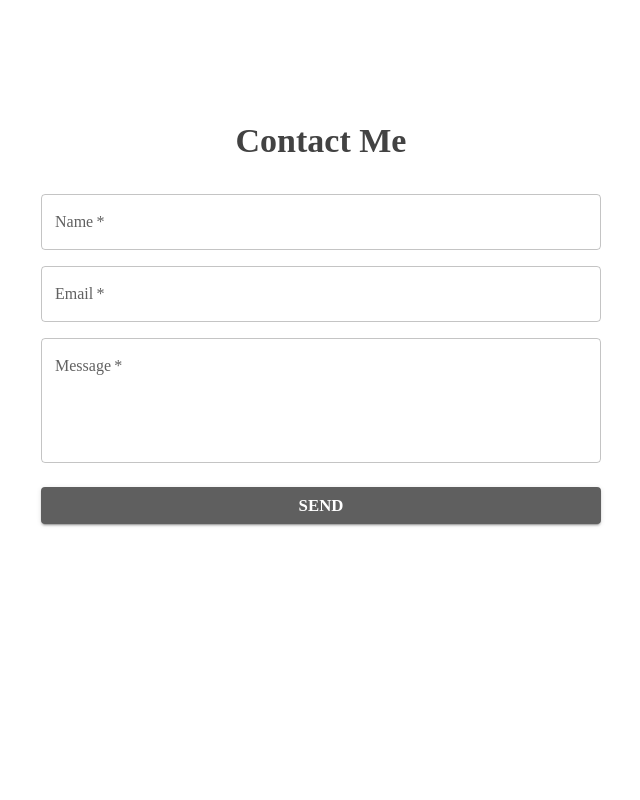
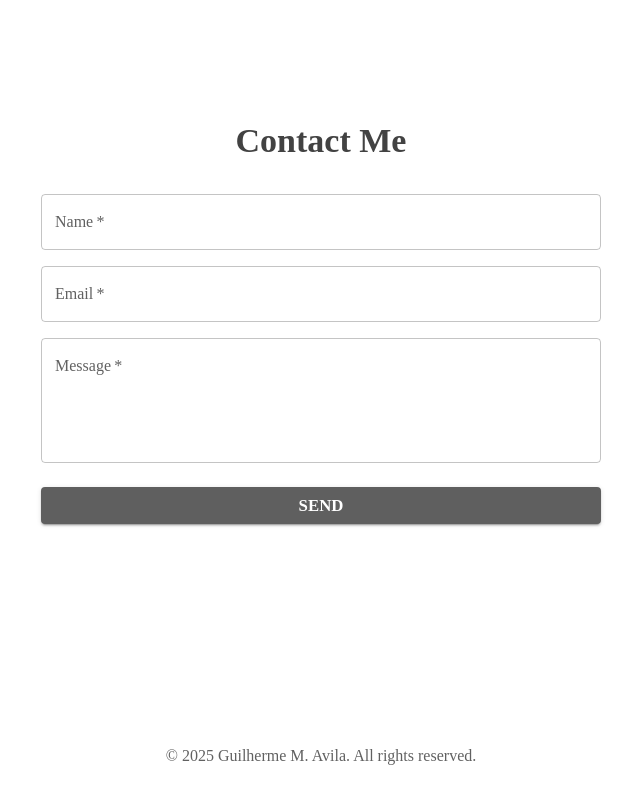
Before and after one commit to GM7Avila/my-portfolio, a React (Vite) app: page / in a window 1280 px wide. Shown: the part 1988-2788 px from the top of the page, without its empty margins (319-959 px from the left). Before the commit the page ends 2732 px from the top, so only its background shows below. Built offline with nearby package versions, Linux system fonts and the light colour scheme; a web font is replaced by a local one.

Commit message:
update Home

```diff
--- a/src/components/Home.tsx
+++ b/src/components/Home.tsx
@@ -104,6 +104,7 @@ const Home = () => {
   const mainControls = useAnimation();
   const ref = useRef(null);
   const isInView = useInView(ref, { once: true });
+  const currentYear = new Date().getFullYear();
 
   useEffect(() => {
     if (isInView) {
@@ -880,6 +881,20 @@ const Home = () => {
       >
         <Contact />
       </Box>
+      {/* Footer */}
+      <Box
+        sx={{
+          width: "100%",
+          display: "flex",
+          justifyContent: "center",
+          alignItems: "center",
+          mt: "0.5em",
+          mb: "2em",
+          color: theme.palette.text.secondary,
+        }}
+      >
+        © {currentYear} Guilherme M. Avila. All rights reserved.
+      </Box>
     </Box>
   );
 };
```
